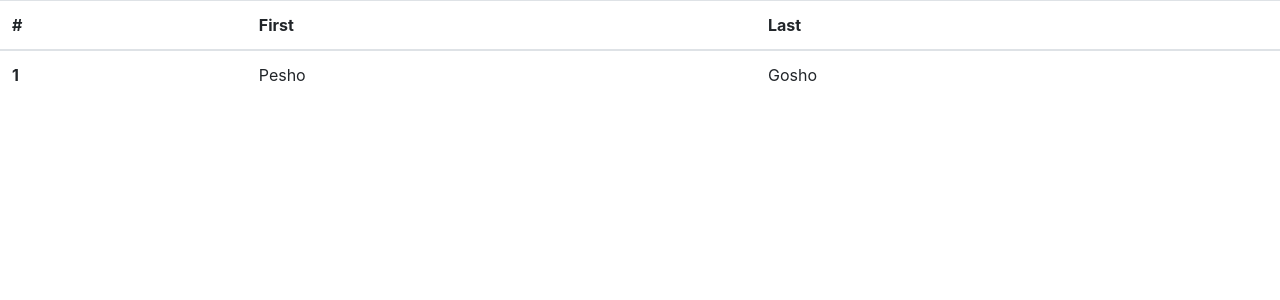
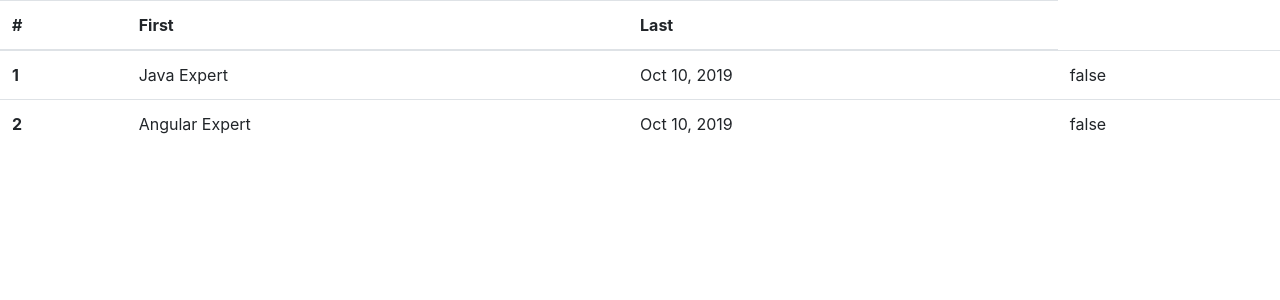
Before and after one commit to kirilNikolov97/todo-FE, an Angular app: page /todos in a window 1280 px wide. Shown: the top 300 px of the page. Built offline with nearby package versions, Linux system fonts and the light colour scheme.

Commit message:
Create class Todo

```diff
--- a/src/app/todos/todos.component.html
+++ b/src/app/todos/todos.component.html
@@ -9,8 +9,9 @@
   <tbody>
   <tr *ngFor="let todo of todos">
     <th scope="row">{{todo.id}}</th>
-    <td>{{todo.firstName}}</td>
-    <td>{{todo.lastName}}</td>
+    <td>{{todo.description}}</td>
+    <td>{{todo.targetDate | date}}</td>
+    <td>{{todo.isAchieved}}</td>
   </tr>
   </tbody>
 </table>
--- a/src/app/todos/todos.component.ts
+++ b/src/app/todos/todos.component.ts
@@ -1,4 +1,4 @@
-import { Component, OnInit } from '@angular/core';
+import {Component, OnInit} from '@angular/core';
 
 @Component({
   selector: 'app-todos',
@@ -8,12 +8,24 @@ import { Component, OnInit } from '@angular/core';
 export class TodosComponent implements OnInit {
 
   todos = [
-    {id : 1, firstName : 'Pesho', lastName : 'Gosho'}
-  ]
+    new Todo(1, 'Java Expert', new Date(), false),
+    new Todo(2, 'Angular Expert', new Date(), false)
+  ];
 
-  constructor() { }
+  constructor() {
+  }
 
   ngOnInit() {
   }
 
 }
+
+
+export class Todo {
+  constructor(
+    public id: number,
+    public description: string,
+    public targetDate: Date,
+    public isAchieved: boolean
+  ) {}
+}
--- a/src/app/welcome/welcome.component.html
+++ b/src/app/welcome/welcome.component.html
@@ -1 +1,2 @@
 Welcome, {{name}}!!!
+You can see your todos <a routerLink="/todos">here</a>!
```
